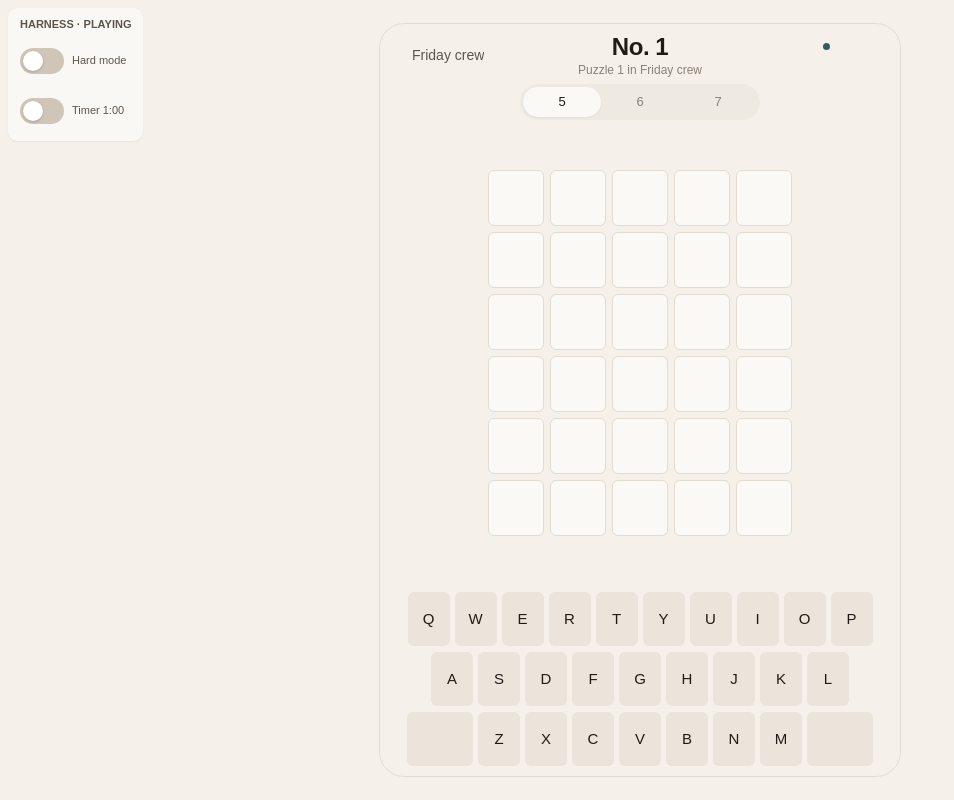
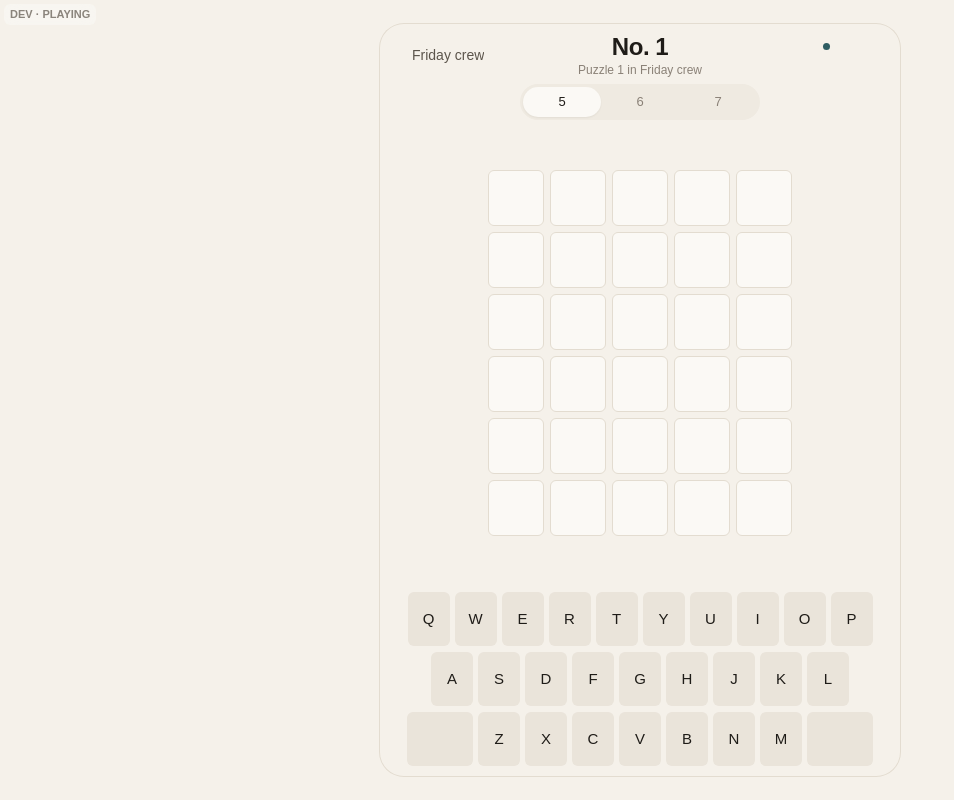
Before and after one commit to LoneWolfXVII/wordroom, a Next.js app in the folder apps/web/: page /dev/game in a window 1280 px wide. Shown: the whole page, without its empty margins (0-954 px from the left). Built offline with nearby package versions, Linux system fonts and the light colour scheme; some icons are missing; a web font is replaced by a local one.

Commit message:
Fix duration tokens, answer-grep marker and dev harness overlay

```diff
--- a/apps/web/features/game/api.ts
+++ b/apps/web/features/game/api.ts
@@ -129,11 +129,11 @@ function readGuessResult(body: Record<string, unknown>): GuessResult {
     guessesRemaining: asNumber(body.guessesRemaining) ?? 0,
     solved: body.solved === true,
     finished,
-    // answers-ok: the reveal path. `submit-guess` only sets this field once the
-    // attempt is solved, failed or timed out, which is exactly when the player
-    // is allowed to see the word. Renamed on the way in so nothing downstream
-    // carries a field called `answer`.
-    word: finished ? asString(body.answer) : null,
+    // The reveal path, and the only line in apps/web that names the field.
+    // `submit-guess` sets it only once the attempt is solved, failed or timed
+    // out — exactly when the player is allowed to see the word. It is renamed
+    // to `word` here so nothing downstream can carry an `answer`.
+    word: finished ? asString(body.answer) : null, // answers-ok: reveal path only
     points: asNumber(body.points),
     elapsedMs: asNumber(body.elapsedMs),
   }
--- a/apps/web/features/game/dev/dev-game.tsx
+++ b/apps/web/features/game/dev/dev-game.tsx
@@ -21,6 +21,7 @@ export function DevGame() {
   const applySettings = useGameStore((state) => state.applySettings)
   const status = useGameStore((state) => state.status)
   const [settings, setSettings] = useState<PlayerSettings>(DEFAULT_PLAYER_SETTINGS)
+  const [panelOpen, setPanelOpen] = useState(false)
   const started = useRef(false)
 
   useEffect(() => {
@@ -52,12 +53,21 @@ export function DevGame() {
       />
 
       {/*
-        Harness controls, not product. They stand in for the settings sheet so
-        hard mode and the timer can be exercised; they are absolutely positioned
-        so they cannot change the game screen's own height budget.
+        Harness controls, not product. They stand in for workstream 4's settings
+        sheet so hard mode and the timer can be exercised. Fixed and collapsed by
+        default: it must neither eat into the game screen's height budget nor sit
+        on top of the header while the layout is being checked.
       */}
-      <div className="fixed top-2 left-2 z-30 flex flex-col gap-1.5 rounded-md bg-surface/90 px-3 py-2 text-[11px] text-ink-2 shadow-sm backdrop-blur">
-        <span className="font-semibold uppercase">harness · {status}</span>
+      <div className="fixed top-1 left-1 z-30 text-[11px] text-ink-2">
+        <button
+          type="button"
+          onClick={() => setPanelOpen((wasOpen) => !wasOpen)}
+          className="rounded-sm bg-surface/80 px-1.5 py-0.5 font-semibold uppercase opacity-70 backdrop-blur"
+        >
+          dev · {status}
+        </button>
+        {panelOpen ? (
+          <div className="mt-1 flex flex-col gap-1.5 rounded-md bg-surface/95 px-3 py-2 shadow-sm backdrop-blur">
             <div className="flex items-center gap-2">
               <Switch
                 checked={settings.hardMode}
@@ -70,13 +80,19 @@ export function DevGame() {
               <Switch
                 checked={settings.timerMode !== 'off'}
                 onCheckedChange={(on) =>
-              update({ ...settings, timerMode: on ? 'per-puzzle' : 'off', perPuzzleSeconds: 60 })
+                  update({
+                    ...settings,
+                    timerMode: on ? 'per-puzzle' : 'off',
+                    perPuzzleSeconds: 60,
+                  })
                 }
                 aria-label="Timer"
               />
               Timer 1:00
             </div>
           </div>
+        ) : null}
+      </div>
     </>
   )
 }
```
Lines whose indentation alone changed are shown as unchanged.
